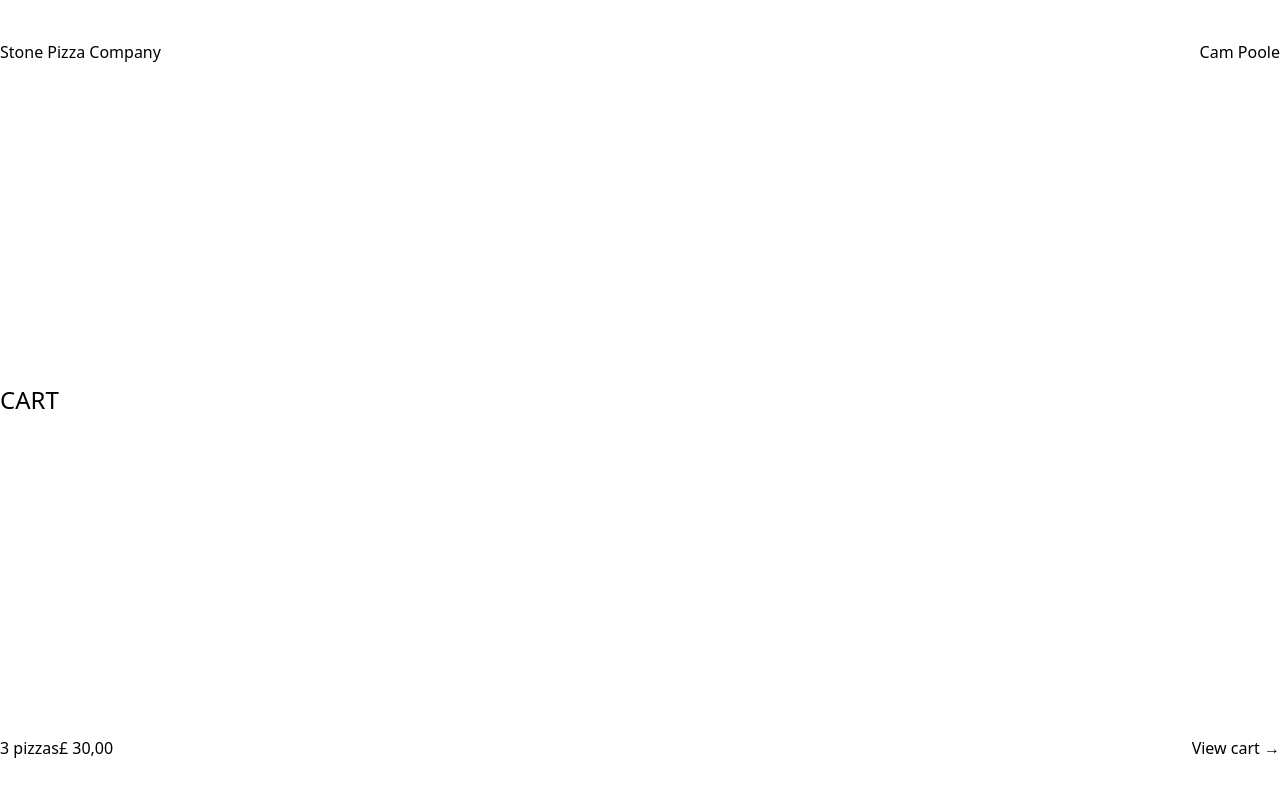
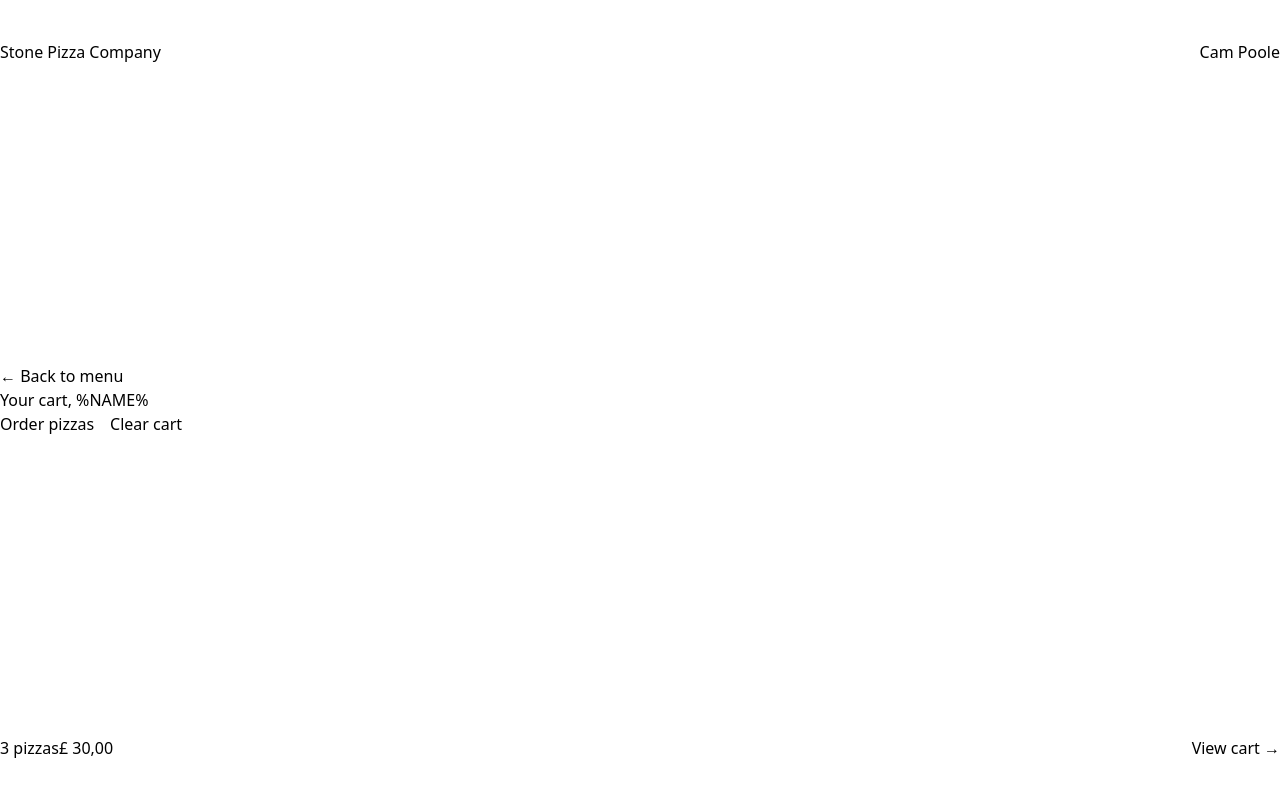
Before and after one commit to cedekpoole/stone-pizza-co, a React (Vite) app: page /cart in a window 1280 px wide. Shown: the top 796 px of the page. Built offline with nearby package versions, Linux system fonts and the light colour scheme.

Commit message:
edit cart component + remove console.log

```diff
--- a/src/features/cart/Cart.jsx
+++ b/src/features/cart/Cart.jsx
@@ -1,5 +1,18 @@
+import { Link } from "react-router-dom";
+
 function Cart() {
-  return <div className="text-2xl">CART</div>;
+  return (
+    <div>
+      <Link to="/menu">&larr; Back to menu</Link>
+
+      <h2>Your cart, %NAME%</h2>
+
+      <div className="flex gap-4">
+        <Link to="/order/new">Order pizzas</Link>
+        <button>Clear cart</button>
+      </div>
+    </div>
+  );
 }
 
 export default Cart;
--- a/src/features/menu/Menu.jsx
+++ b/src/features/menu/Menu.jsx
@@ -4,7 +4,7 @@ import MenuItem from "./MenuItem";
 
 function Menu() {
   const menu = useLoaderData();
-  console.log(menu);
+
   return (
     <ul className="grid grid-cols-2 gap-4">
       {menu.map((pizza) => (
```
